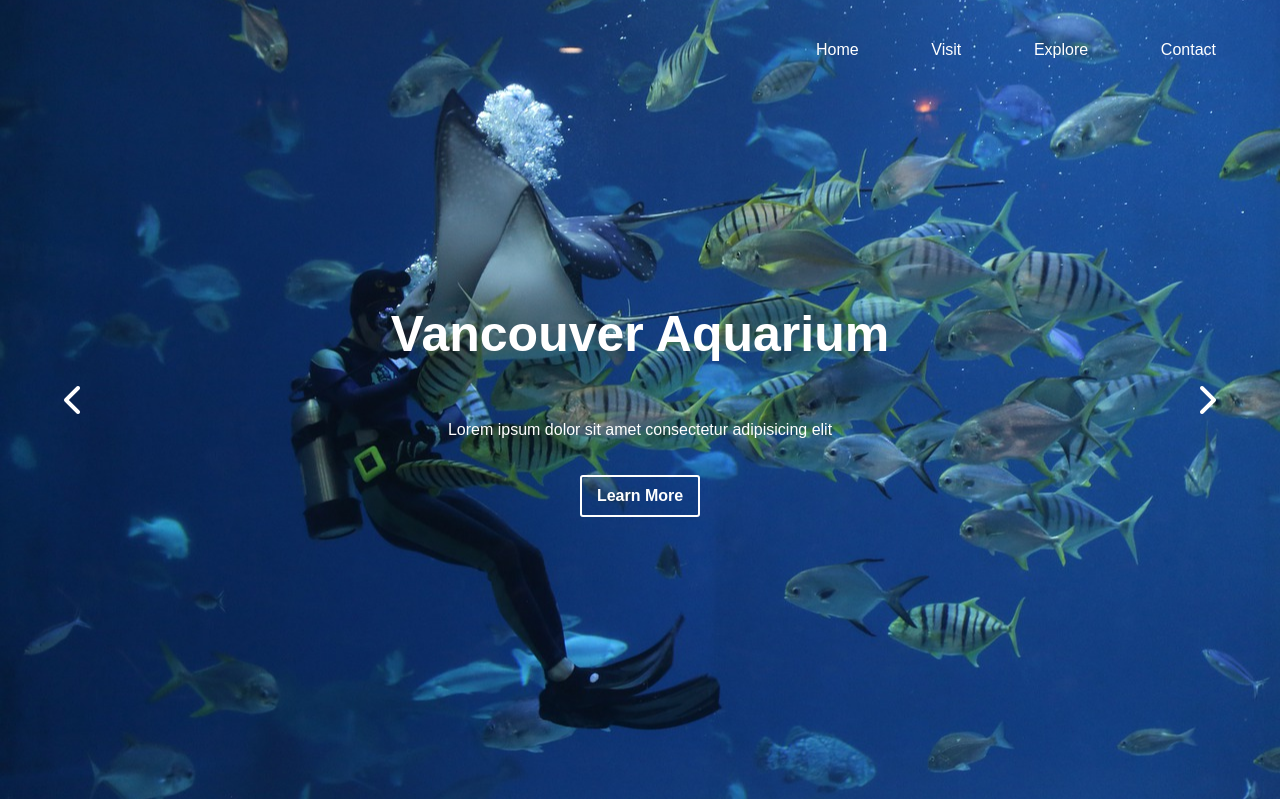
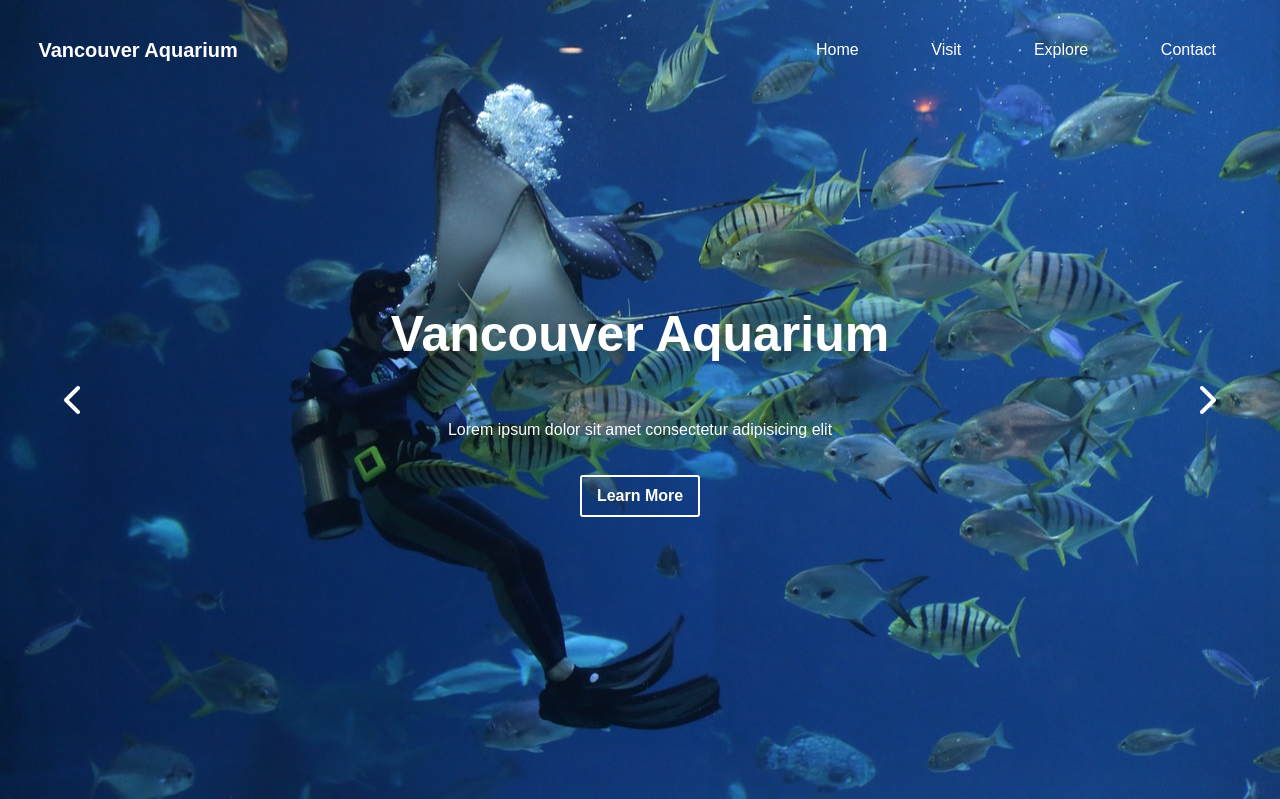
Before and after one commit to irnkwon/web-competition, a PHP site: page / in a window 1280 px wide. Shown: the top 799 px of the page. Run offline with PHP 8.4, Linux system fonts and the light colour scheme; some libraries are stand-ins or nearby versions.

Commit message:
Added logo

```diff
--- a/index.html
+++ b/index.html
@@ -16,6 +16,9 @@
     <body>
         <!-- Navbar -->
         <nav id="navbar">
+            <div class="logo">
+                <a href="#home">Vancouver Aquarium</a>
+            </div>
             <ul class="row">
                 <li><a href="#home">Home</a></li>
                 <li><a href="#visit">Visit</a></li>
--- a/styles/main.css
+++ b/styles/main.css
@@ -36,13 +36,19 @@ h1 {
     margin-right: 10px;
 }
 
+a {
+    text-decoration: none;
+    color: white;
+}
+
 
 /*
     Navbar
 */
 #navbar {
     display: flex;
-    justify-content: flex-end;
+    justify-content: space-between;
+    align-items: center;
     position: fixed;
     width: 100%;
     height: 100px;
@@ -50,16 +56,17 @@ h1 {
     z-index: 1;
 }
 
+.logo {
+    margin-left: 3%;
+    font-weight: bold;
+    font-size: 20px;
+}
+
 #navbar ul {
     justify-content: space-between;
     align-self: center;
     width: 400px;
     padding-right: 5%;
-}
-
-a {
-    text-decoration: none;
-    color: white;
 }
 
 
```
